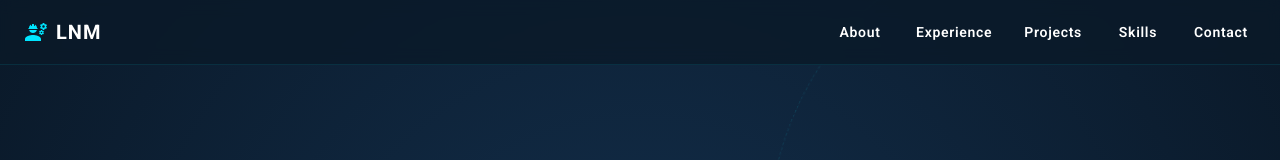
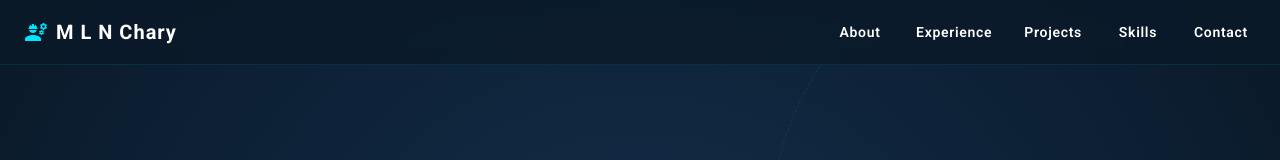
Before and after one commit to lalithchary/lalithchary.github.io, a React (Vite) app in the folder portfolio-website/: page / in a window 1280 px wide. Shown: the top 160 px of the page. Built offline with nearby package versions, Linux system fonts and the light colour scheme.

Commit message:
Update Navbar title from 'LNM' to 'M L N Chary'

```diff
--- a/portfolio-website/src/components/Navbar.jsx
+++ b/portfolio-website/src/components/Navbar.jsx
@@ -38,7 +38,7 @@ const Navbar = () => {
                     >
                         <EngineeringIcon sx={{ mr: 1, color: theme.palette.primary.main }} />
                         <Typography variant="h6" component="div" sx={{ fontWeight: 700, letterSpacing: 1 }}>
-                            LNM
+                            M L N Chary
                         </Typography>
                     </motion.div>
 
```
